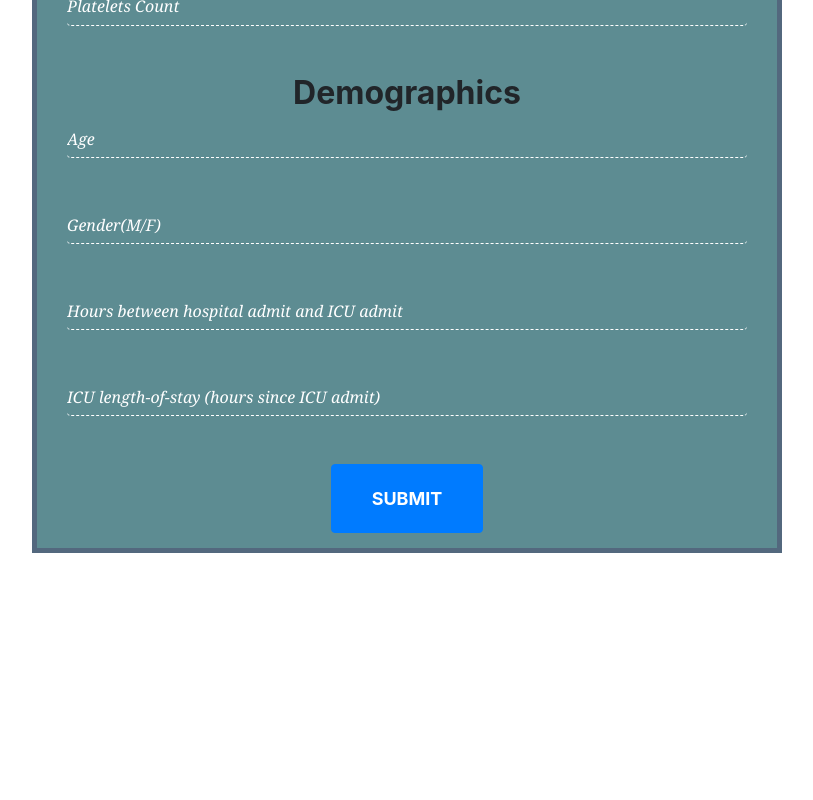
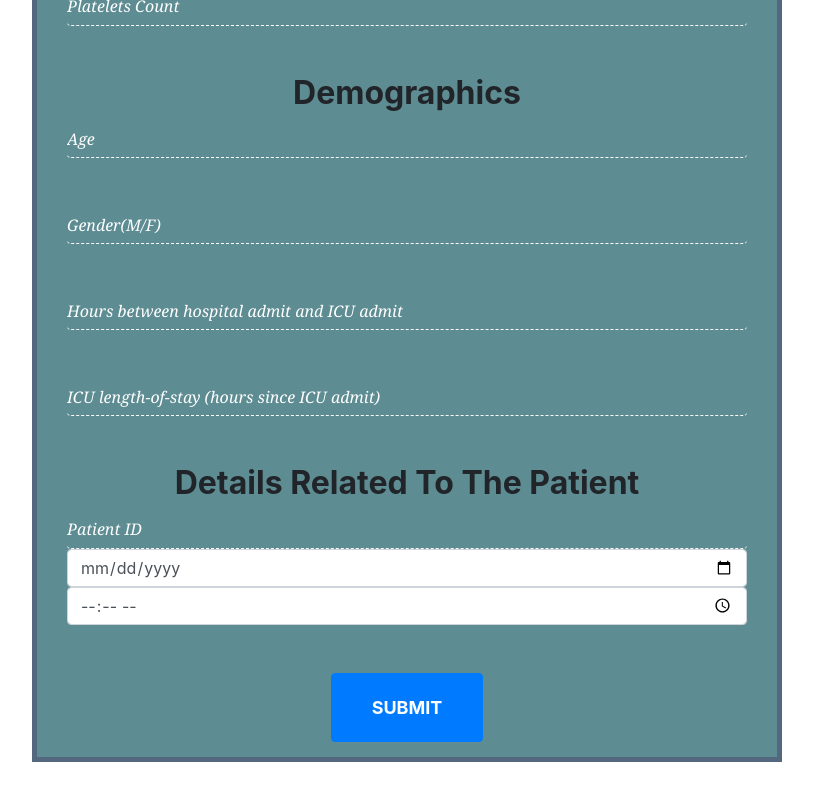
Before and after one commit to HusainNahrpurawala/Pasckathon_Bugslayers, a React (Create React App) app in the folder Frontend/: page /form in a window 1280 px wide. Shown: the part 3182-3982 px from the top of the page, without its empty margins (233-1046 px from the left). Before the commit the page ends 3835 px from the top, so only its background shows below. Built offline with nearby package versions, Linux system fonts and the light colour scheme.

Commit message:
Form Minor Changes

```diff
--- a/Frontend/src/components/DetailsForm.jsx
+++ b/Frontend/src/components/DetailsForm.jsx
@@ -219,6 +219,33 @@ class DetailsForm extends Component {
                     );
                   }
                 })}
+                <h2>Details Related To The Patient</h2>
+                <input
+                  type="text"
+                  className="form-control"
+                  name="patientid"
+                  placeholder="Patient ID"
+                  onChange={this.ChangeHandler}
+                  required
+                />
+                <input
+                  type="date"
+                  className="form-control"
+                  name="date"
+                  placeholder="Date Of Admitting Patient"
+                  onChange={this.ChangeHandler}
+                  required
+                />
+                <input
+                  type="time"
+                  className="form-control"
+                  name="time"
+                  placeholder="Time Of Admitting Patient"
+                  onChange={this.ChangeHandler}
+                  required
+                />
+                <br />
+                <br />
                 <button
                   className="btn btn-outline-primary btn-xl text-uppercase js-scroll-trigger active"
                   type="submit"
```
